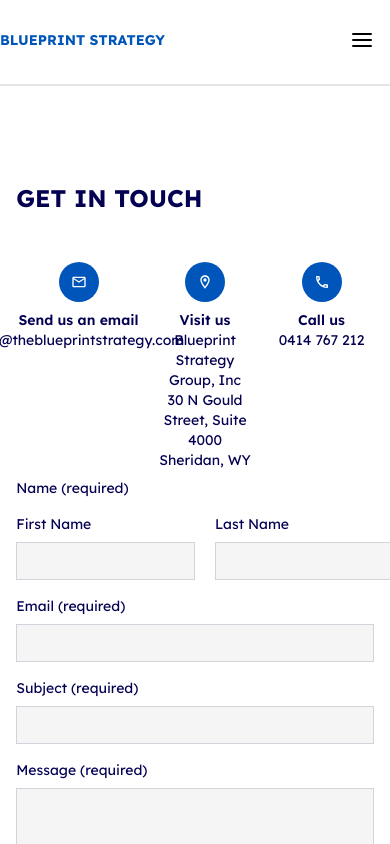
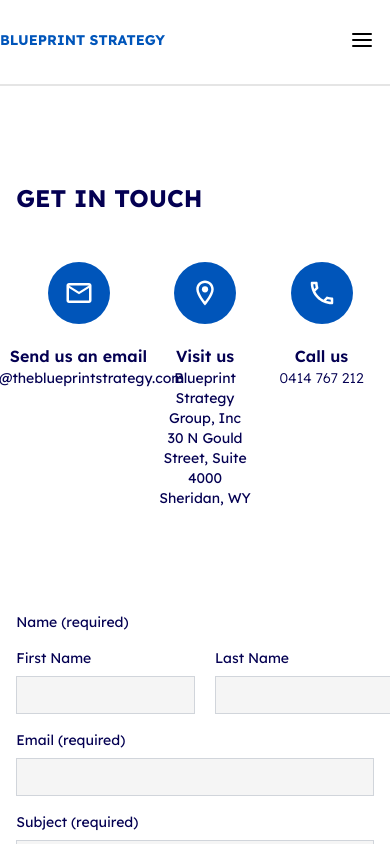
Before and after one commit to EdgarAmpiire/blueprints-web, a React (Create React App) app: page /contact-us in a window 390 px wide. Shown: the top 844 px of the page. Built offline with nearby package versions, Linux system fonts and the light colour scheme; what tw-elements would draw is missing.

Commit message:
responsiveness

```diff
--- a/src/features/contactUs/components/Form.jsx
+++ b/src/features/contactUs/components/Form.jsx
@@ -22,15 +22,15 @@ export const Form = () => {
 
                 {/* Item One  */}
                 <div className="w-4/12 lg:w-full">
-                  <div className="flex flex-col lg:flex-row gap-2 w-full justify-center items-center lg:justify-start lg:items-start">
+                  <div className="flex flex-col lg:flex-row lg:gap-2 gap-5 w-full justify-center items-center lg:justify-start lg:items-start">
                     <div className="lg:w-1.5/12">
-                      <div className="flex py-3 px-3 bg-[#0055BA] rounded-full w-fit">
-                        <MdOutlineEmail className="text-white" />
+                      <div className="flex py-4 px-4 lg:p-3 bg-[#0055BA] rounded-full w-fit">
+                        <MdOutlineEmail className="text-white text-3xl lg:text-xl" />
                       </div>
                     </div>
 
                     <div className="text-sm lg:w-10/12 text-center lg:text-left">
-                      <p className="text-[#040052] font-semibold">
+                      <p className="text-[#040052] font-semibold text-base lg:text-md">
                         Send us an email
                       </p>
                       <p className="text-[#040052]">
@@ -43,15 +43,15 @@ export const Form = () => {
                 {/* Item Two  */}
 
                 <div className="w-4/12 lg:w-full">
-                  <div className="flex gap-2 flex-col lg:flex-row w-full justify-center items-center lg:justify-start lg:items-start">
+                  <div className="flex lg:gap-2 gap-5 flex-col lg:flex-row w-full justify-center items-center lg:justify-start lg:items-start">
                     <div className="lg:w-1.5/12">
-                      <div className="flex py-3 px-3 bg-[#0055BA] rounded-full w-fit h-fit">
-                        <MdOutlineLocationOn className="text-white" />
+                      <div className="flex py-4 px-4 lg:p-3 bg-[#0055BA] rounded-full w-fit h-fit">
+                        <MdOutlineLocationOn className="text-white text-3xl lg:text-xl" />
                       </div>
                     </div>
                     <div className="text-sm lg:w-10/12 text-center lg:text-left">
 
-                        <p className="text-[#040052] font-semibold">Visit us</p>
+                        <p className="text-[#040052] font-semibold text-base lg:text-md">Visit us</p>
                         <p className="text-[#040052] ">
                           Blueprint Strategy Group, Inc
                         </p>
@@ -67,21 +67,21 @@ export const Form = () => {
                 {/* Item Three  */}
 
                 <div className="w-4/12 lg:w-full">
-                  <div className="flex gap-2 flex-col lg:flex-row w-full justify-center items-center lg:justify-start lg:items-start">
+                  <div className="flex lg:gap-2 gap-5 flex-col lg:flex-row w-full justify-center items-center lg:justify-start lg:items-start">
                     <div className="lg:w-1.5/12">
-                      <div className="flex py-3 px-3 bg-[#0055BA] rounded-full w-fit h-fit">
-                        <MdOutlineLocalPhone className="text-white" />
+                      <div className="flex py-4 px-4 lg:p-3 bg-[#0055BA] rounded-full w-fit h-fit">
+                        <MdOutlineLocalPhone className="text-white text-3xl lg:text-xl" />
                       </div>
                     </div>
                     <div className="text-sm lg:w-10/12 text-center lg:text-left">
-                      <p className="text-[#040052] font-semibold">Call us</p>
-                      <p className="text-[#040052]">0414 767 212</p>
+                      <p className="text-[#040052] font-semibold text-base lg:text-md">Call us</p>
+                      <p className="text-[#040052] font-light lg:font-normal">0414 767 212</p>
                     </div>
                   </div>
                 </div>
               </div>
             </div>
-            <div className="lg:w-7/12">
+            <div className="lg:w-7/12 mt-24 lg:mt-0">
               <div>
                 <h1 className="text-sm text-[#040052]">Name (required)</h1>
               </div>
```
